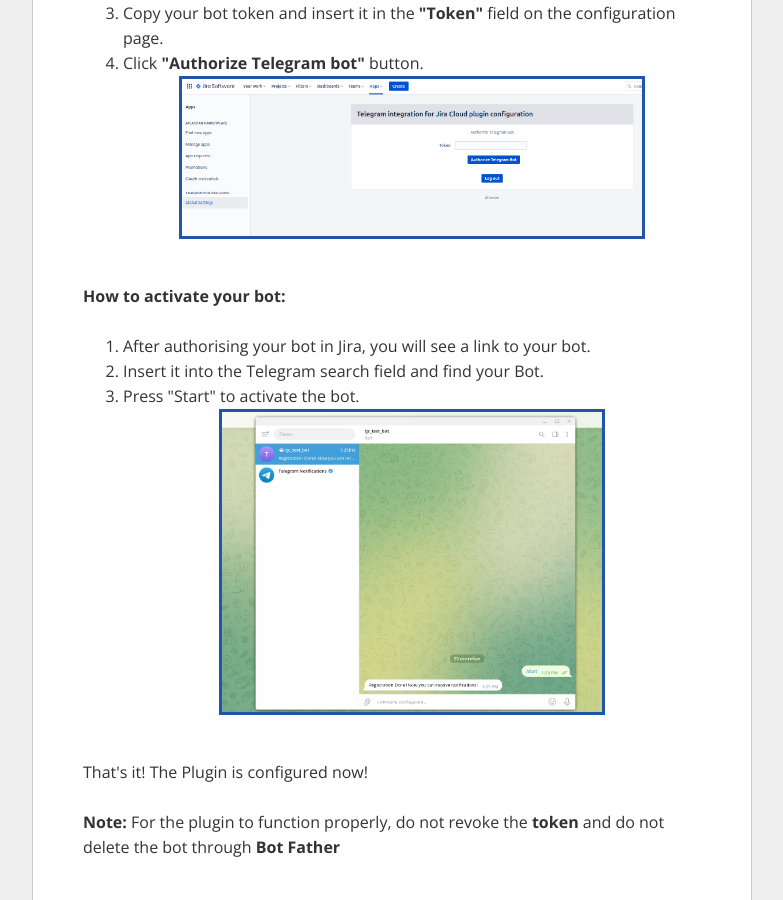
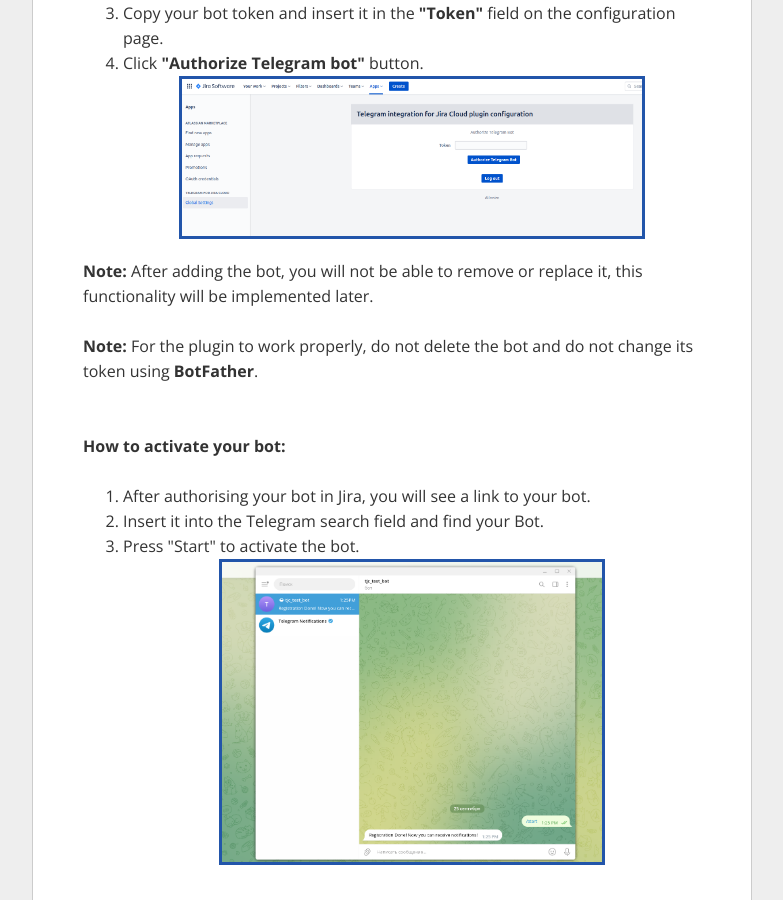
Before and after one commit to itransition-atlassian/itransition-atlassian.github.io, a Jekyll site: the page built from telegram/cloud/admin-guide.html, in a window 1280 px wide and 900 px high, scrolled down 2530 px. Shown: the whole window, without its empty margins (248-1031 px from the left). Built offline with Jekyll 4.4.1, drawn with Linux system fonts in a browser that asks for light colours; nearby versions of some CDN libraries.

Commit message:
ATLTELEGRAMAPP-206 added notes in admin-guide.

```diff
--- a/telegram/cloud/admin-guide.html
+++ b/telegram/cloud/admin-guide.html
@@ -102,6 +102,8 @@
         </a>
     </li>
 </ol>
+<p><b>Note:</b> After adding the bot, you will not be able to remove or replace it, this functionality will be implemented later.</p>
+<p><b>Note:</b> For the plugin to work properly, do not delete the bot and do not change its token using <b>BotFather</b>.</p>
 <br>
 <p><b>How to activate your bot:</b></p>
 <ol type="1">
```
